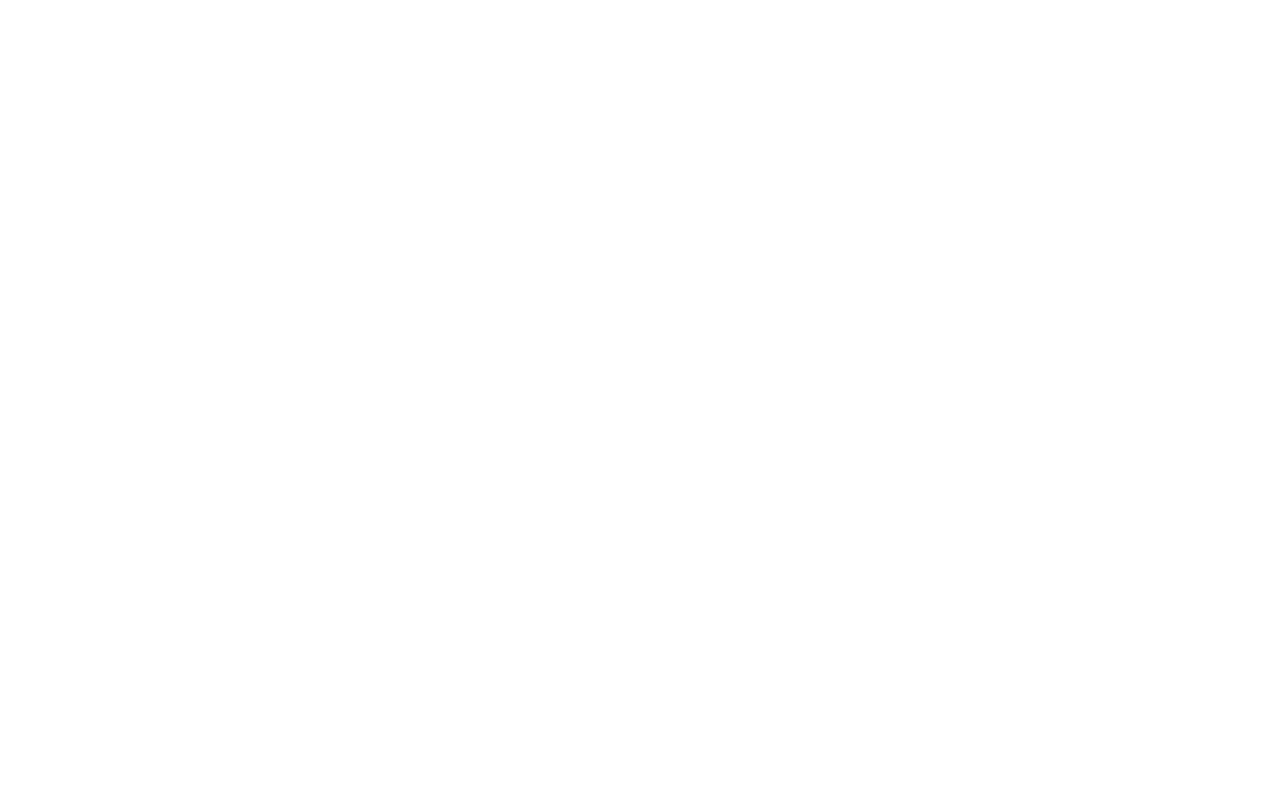
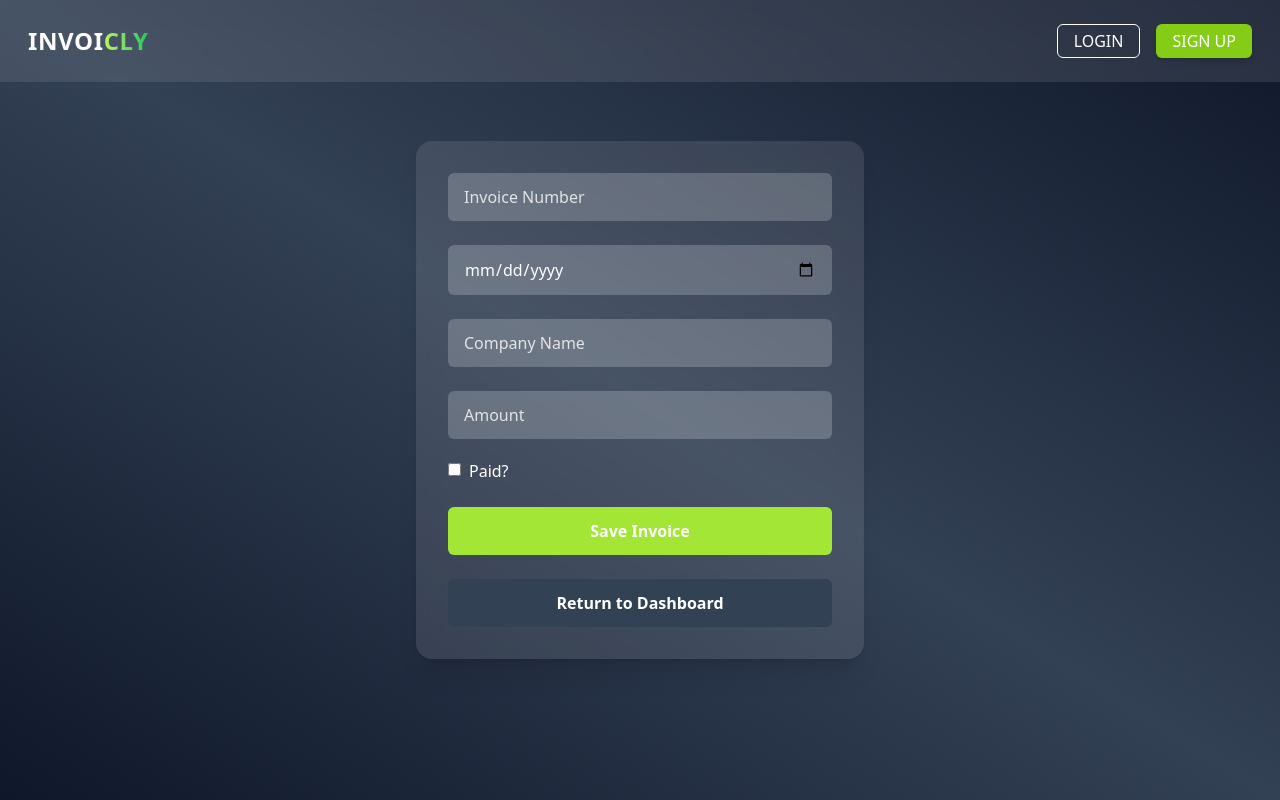
Before and after one commit to axp8948/invoicly, a React (Vite) app: page /create-invoice in a window 1280 px wide. Before the commit this address had no page. Built offline with nearby package versions, Linux system fonts and the light colour scheme.

Commit message:
CreateInvoice component added and added route path for CreateInvoice component

```diff
--- a/src/App.jsx
+++ b/src/App.jsx
@@ -1,12 +1,12 @@
-
-import React from 'react'
-import { Routes, Route } from 'react-router-dom'
-import Layout from './components/Layout'
-import HomePage from './pages/Home'
-import Signup from './pages/SignUp'
-import Login from './pages/Login'
-import ForgotPassword from './pages/ForgotPassword'
-import EditInvoice from './pages/EditInvoice'
+import React from "react";
+import { Routes, Route } from "react-router-dom";
+import Layout from "./components/Layout";
+import HomePage from "./pages/Home";
+import Signup from "./pages/SignUp";
+import Login from "./pages/Login";
+import ForgotPassword from "./pages/ForgotPassword";
+import EditInvoice from "./pages/EditInvoice";
+import CreateInvoice from "./pages/CreateInvoice";
 
 export default function App() {
   return (
@@ -17,7 +17,8 @@
         <Route path="/login" element={<Login />} />
         <Route path="/forgot-password" element={<ForgotPassword />} />
         <Route path="/edit-invoice" element={<EditInvoice />} />
+        <Route path="/create-invoice" element={<CreateInvoice />} />
       </Route>
     </Routes>
-  )
+  );
 }
--- a/src/pages/CreateInvoice.jsx
+++ b/src/pages/CreateInvoice.jsx
@@ -1 +1,111 @@
-// Atoosa
+import React, { useState } from "react";
+import { useNavigate } from "react-router-dom";
+
+export default function CreateInvoice() {
+  const [invoiceNumber, setInvoiceNumber] = useState("");
+  const [invoiceDate, setInvoiceDate] = useState("");
+  const [invoiceCompanyName, setCompanyName] = useState("");
+  const [invoiceAmount, setAmount] = useState("");
+  const [invoicePayStatus, setPayStatus] = useState("");
+  const [isLoading, setIsLoading] = useState(false);
+  const [successMessage, setSuccessMessage] = useState("");
+  const navigate = useNavigate();
+
+  //Handle form submission
+  const handleSubmit = (e) => {
+    e.preventDefault();
+    setIsLoading(true);
+    // Here invoice data would typically be sent to backend, but for now just simulating delay and redirect
+    setTimeout(() => {
+      setIsLoading(false);
+      setSuccessMessage("Invoice created");
+      //navigate("/dashboard"); //may need to add back in once dashboard is implemented...to be tested
+    }, 1000);
+  };
+
+  return (
+    <div className="min-h-screen flex items-center justify-center bg-gradient-to-tr from-slate-900 via-slate-700 to-slate-900 px-4 p-2">
+      <form
+        onSubmit={handleSubmit}
+        className="bg-white/10 backdrop-blur-md p-8 rounded-2xl shadow-xl w-full max-w-md text-white space-y-6"
+      >
+        <input
+          type="text"
+          placeholder="Invoice Number"
+          className="w-full px-4 py-3 bg-white/20 rounded-md focus:outline-none focus:ring-2 focus:ring-lime-300 placeholder-white/80"
+          value={invoiceNumber}
+          onChange={(e) => setInvoiceNumber(e.target.value)}
+          required
+        />
+
+        <input
+          type="date"
+          placeholder=""
+          className="w-full px-4 py-3 bg-white/20 rounded-md focus:outline-none focus:ring-2 focus:ring-lime-300 placeholder-white/80"
+          value={invoiceDate}
+          onChange={(e) => setInvoiceDate(e.target.value)}
+          required
+        />
+
+        <input
+          type="text"
+          placeholder="Company Name"
+          className="w-full px-4 py-3 bg-white/20 rounded-md focus:outline-none focus:ring-2 focus:ring-lime-300 placeholder-white/80"
+          value={invoiceCompanyName}
+          onChange={(e) => setCompanyName(e.target.value)}
+          required
+        />
+
+        <input
+          type="number"
+          min="0" // Prevent negative values
+          step="0.01" // Allow up to 2 decimal places
+          placeholder="Amount"
+          className="w-full px-4 py-3 bg-white/20 rounded-md focus:outline-none focus:ring-2 focus:ring-lime-300 placeholder-white/80"
+          value={invoiceAmount}
+          onChange={(e) => {
+            const value = e.target.value;
+            // Validate input to allow only numbers and up to 2 decimal places
+            if (value === "" || /^\d+(\.\d{0,2})?$/.test(value)) {
+              setAmount(value);
+            }
+          }}
+          required
+        />
+
+        <input
+          type="checkbox"
+          id="paidStatus"
+          className="mr-2 accent-lime-400"
+          checked={invoicePayStatus === "Y"}
+          onChange={(e) => setPayStatus(e.target.checked ? "Y" : "N")}
+        />
+        <label htmlFor="paidStatus" className="text-white align-middle">
+          Paid?
+        </label>
+
+        <button
+          type="submit"
+          className="w-full py-3 bg-lime-400 hover:bg-lime-300 text-white font-semibold rounded-md transition-all"
+          disabled={isLoading}
+        >
+          {isLoading ? "Saving..." : "Save Invoice"}
+        </button>
+        <>
+          {successMessage && (
+            <div className="p-4 rounded-md text-sm bg-green-500/20 border border-green-500/30 text-green-300">
+              {successMessage}
+            </div>
+          )}
+          <button
+            type="button"
+            className="w-full py-3 mt-2 bg-slate-700 hover:bg-slate-600 text-white font-semibold rounded-md transition-all"
+            onClick={() => navigate("/dashboard")}
+          >
+            Return to Dashboard
+          </button>
+        </>
+      </form>
+    </div>
+  );
+}
```
Also changed, not shown: src/pages/Login.jsx (+13 -14 lines).
